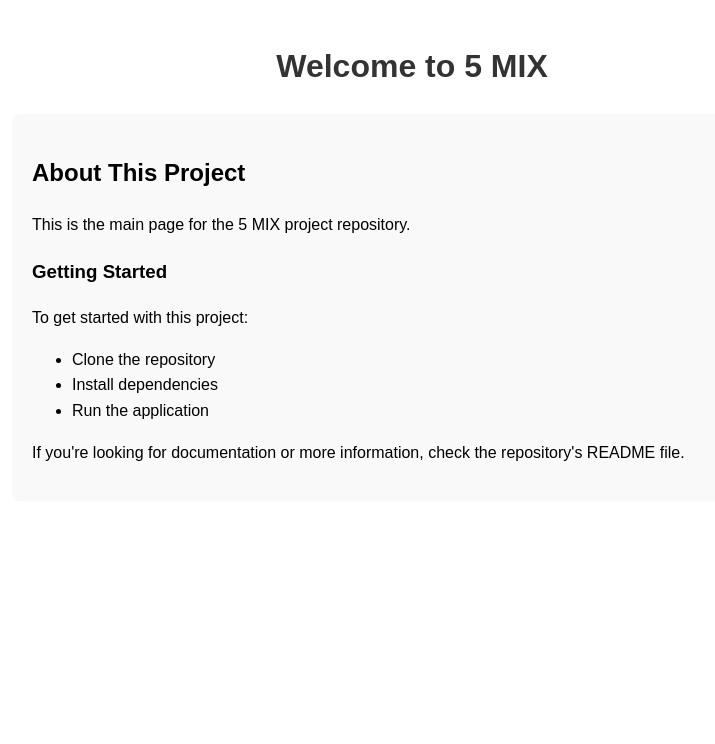
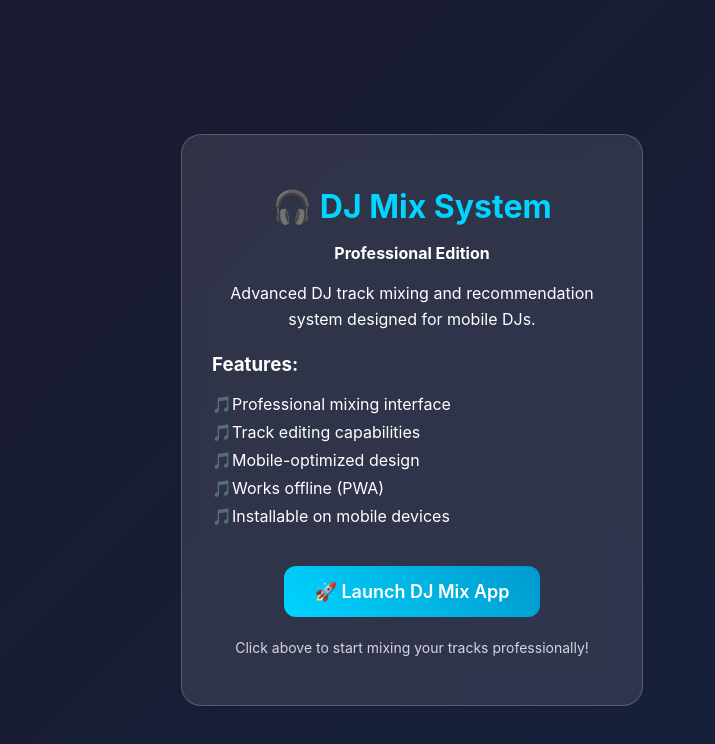
Before and after one commit to D-A-F-N-Y-X/DJ-Interface, a plain HTML site: page index.html in a window 1280 px wide. Shown: the whole page, without its empty margins (228-943 px from the left). Drawn offline with Linux system fonts and the light colour scheme.

Commit message:
Update index.html

```diff
--- a/index.html
+++ b/index.html
@@ -3,43 +3,99 @@
 <head>
     <meta charset="UTF-8">
     <meta name="viewport" content="width=device-width, initial-scale=1.0">
-    <title>5 MIX Project</title>
+    <title>DJ Mix System - Professional</title>
     <style>
         body {
-            font-family: Arial, sans-serif;
-            max-width: 800px;
-            margin: 0 auto;
+            font-family: -apple-system, BlinkMacSystemFont, 'Segoe UI', Roboto, sans-serif;
+            background: linear-gradient(135deg, #1a1a2e, #16213e);
+            color: white;
+            margin: 0;
             padding: 20px;
+            min-height: 100vh;
+            display: flex;
+            flex-direction: column;
+            align-items: center;
+            justify-content: center;
+        }
+        .app-container {
+            background: rgba(255, 255, 255, 0.1);
+            border-radius: 20px;
+            padding: 30px;
+            backdrop-filter: blur(10px);
+            border: 1px solid rgba(255, 255, 255, 0.2);
+            text-align: center;
+            max-width: 400px;
+            width: 90%;
+        }
+        h1 {
+            color: #00d4ff;
+            margin-bottom: 10px;
+            font-size: 2em;
+        }
+        p {
+            margin: 15px 0;
             line-height: 1.6;
         }
-        h1 {
-            color: #333;
-            text-align: center;
+        .launch-btn {
+            background: linear-gradient(45deg, #00d4ff, #0099cc);
+            color: white;
+            border: none;
+            padding: 15px 30px;
+            border-radius: 12px;
+            font-size: 18px;
+            font-weight: 600;
+            cursor: pointer;
+            text-decoration: none;
+            display: inline-block;
+            margin-top: 20px;
+            transition: all 0.3s;
         }
-        .container {
-            background: #f9f9f9;
-            padding: 20px;
-            border-radius: 8px;
+        .launch-btn:hover {
+            transform: translateY(-2px);
+            box-shadow: 0 8px 25px rgba(0, 212, 255, 0.3);
+        }
+        .features {
+            text-align: left;
             margin: 20px 0;
+        }
+        .features ul {
+            list-style: none;
+            padding: 0;
+        }
+        .features li {
+            margin: 8px 0;
+            padding-left: 20px;
+            position: relative;
+        }
+        .features li:before {
+            content: "🎵";
+            position: absolute;
+            left: 0;
         }
     </style>
 </head>
 <body>
-    <h1>Welcome to 5 MIX</h1>
+    <div class="app-container">
+        <h1>🎧 DJ Mix System</h1>
+        <p><strong>Professional Edition</strong></p>
+        <p>Advanced DJ track mixing and recommendation system designed for mobile DJs.</p>
 
-    <div class="container">
-        <h2>About This Project</h2>
-        <p>This is the main page for the 5 MIX project repository.</p>
+        <div class="features">
+            <h3>Features:</h3>
+            <ul>
+                <li>Professional mixing interface</li>
+                <li>Track editing capabilities</li>
+                <li>Mobile-optimized design</li>
+                <li>Works offline (PWA)</li>
+                <li>Installable on mobile devices</li>
+            </ul>
+        </div>
 
-        <h3>Getting Started</h3>
-        <p>To get started with this project:</p>
-        <ul>
-            <li>Clone the repository</li>
-            <li>Install dependencies</li>
-            <li>Run the application</li>
-        </ul>
+        <a href="Interface.html" class="launch-btn">🚀 Launch DJ Mix App</a>
 
-        <p>If you're looking for documentation or more information, check the repository's README file.</p>
+        <p style="margin-top: 20px; font-size: 14px; opacity: 0.8;">
+            Click above to start mixing your tracks professionally!
+        </p>
     </div>
 </body>
 </html>
```
